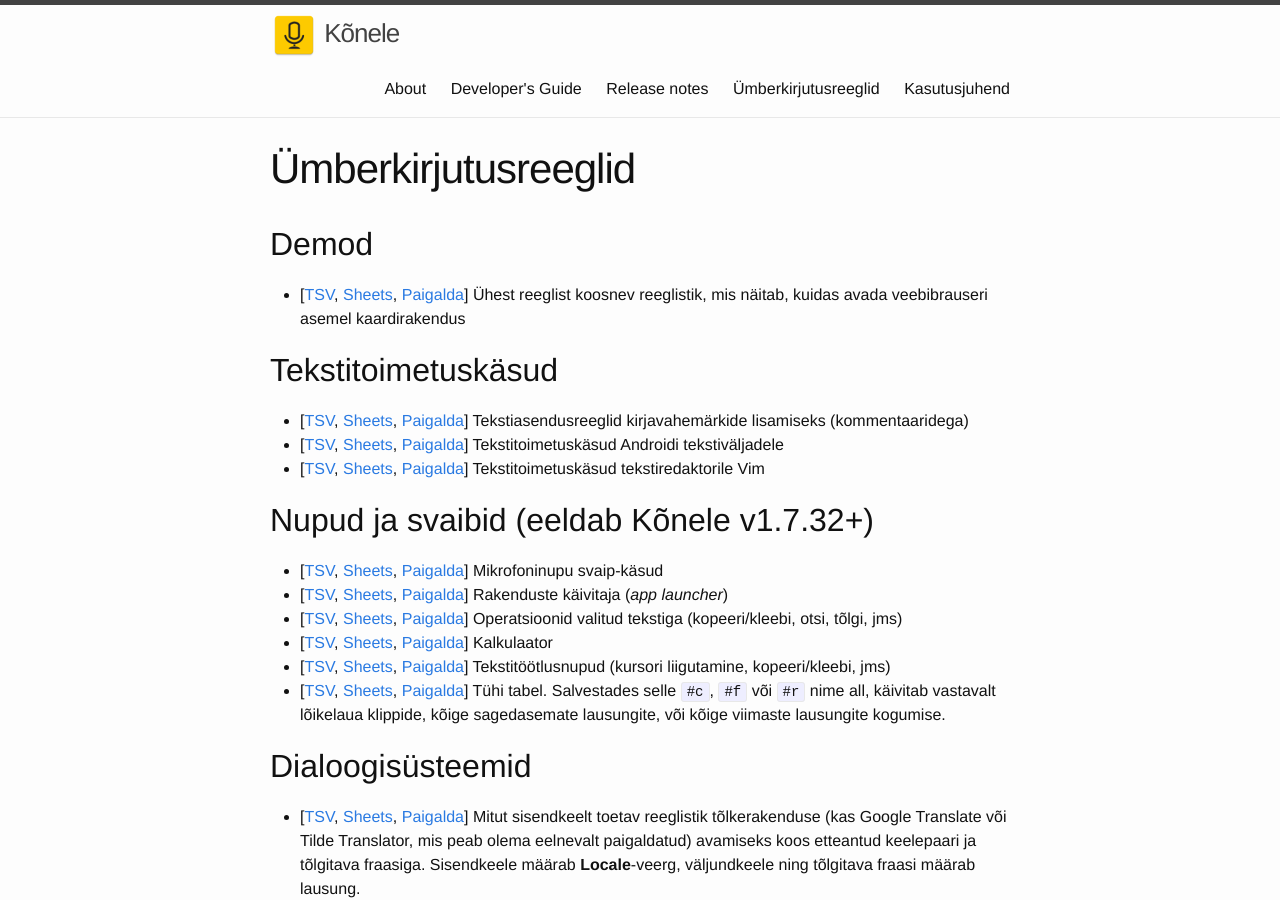
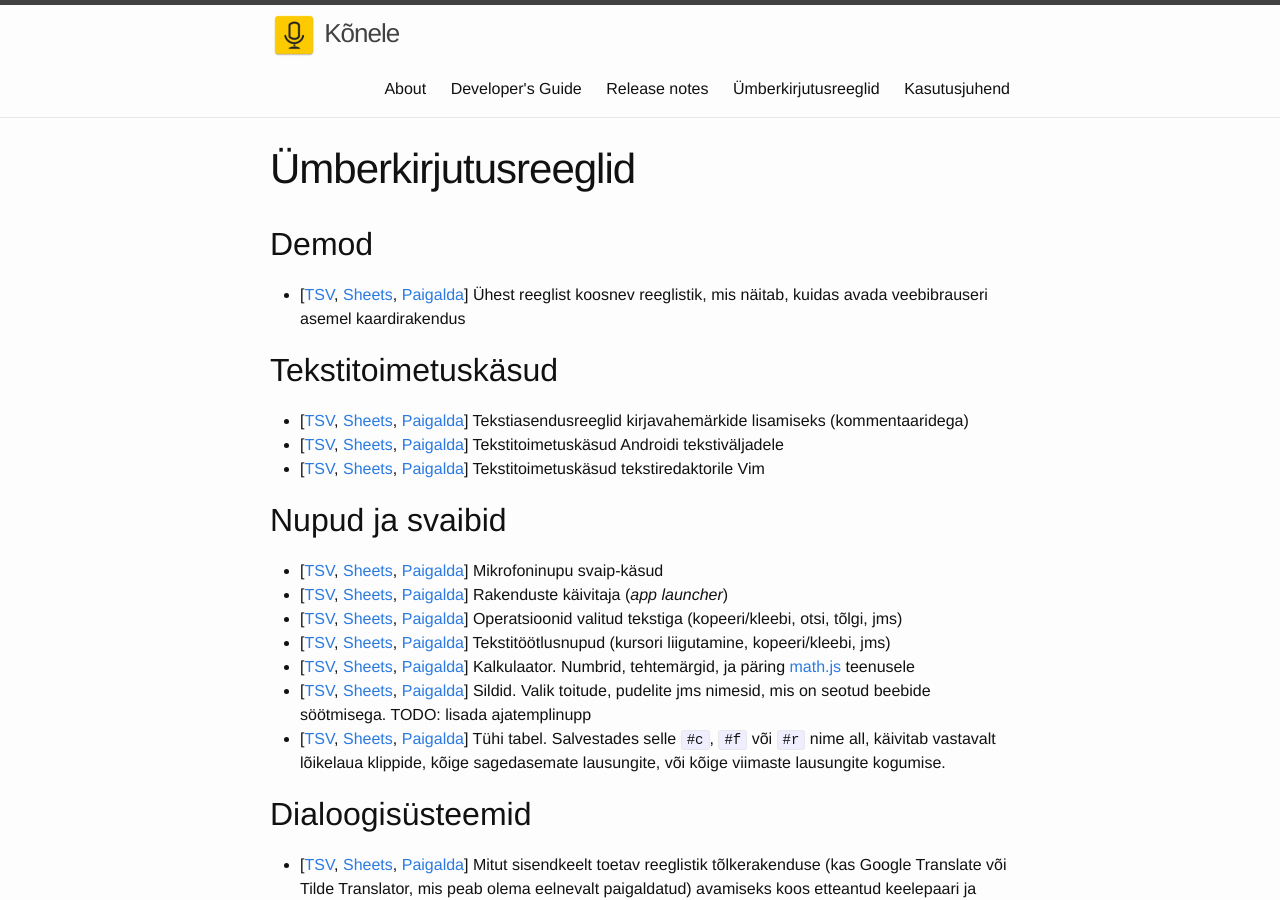
Before and after one commit to Kaljurand/K6nele, a Jekyll site: the page built from docs/et/rewrites.md, in a window 1280 px wide and 900 px high. Built offline with Jekyll 4.4.1, drawn with Linux system fonts in a browser that asks for light colours; comment, search, counter and statistics services are not loaded.

Commit message:
Rewrites. Add custom keyboard of baby products
+ improve docs

```diff
--- a/docs/et/rewrites.md
+++ b/docs/et/rewrites.md
@@ -15,14 +15,15 @@ Tekstitoimetuskäsud
 - [[TSV](https://docs.google.com/spreadsheets/d/1cOkZZ1l8aEsWNHj_ynZm9VPKuktDWCy4tRZlT7qc_Og/export?format=tsv), [Sheets](https://docs.google.com/spreadsheets/d/1cOkZZ1l8aEsWNHj_ynZm9VPKuktDWCy4tRZlT7qc_Og/edit?usp=sharing), [Paigalda](1cOkZZ1l8aEsWNHj_ynZm9VPKuktDWCy4tRZlT7qc_Og.html)] Tekstitoimetuskäsud Androidi tekstiväljadele
 - [[TSV](https://docs.google.com/spreadsheets/d/13yVjVHMrHVBMZQYaBkHXdvE5U_MUgkW7XbKONYCc2xA/export?format=tsv), [Sheets](https://docs.google.com/spreadsheets/d/13yVjVHMrHVBMZQYaBkHXdvE5U_MUgkW7XbKONYCc2xA/edit?usp=sharing), [Paigalda](13yVjVHMrHVBMZQYaBkHXdvE5U_MUgkW7XbKONYCc2xA.html)] Tekstitoimetuskäsud tekstiredaktorile Vim
 
-Nupud ja svaibid (eeldab Kõnele v1.7.32+)
------------------------------------------
+Nupud ja svaibid
+----------------
 
 - [[TSV](https://docs.google.com/spreadsheets/d/1h7IZFTzfVQH808laHl5ekt7JJnhXgjidnVAOdklmXPs/export?format=tsv), [Sheets](https://docs.google.com/spreadsheets/d/1h7IZFTzfVQH808laHl5ekt7JJnhXgjidnVAOdklmXPs/edit?usp=sharing), [Paigalda](1h7IZFTzfVQH808laHl5ekt7JJnhXgjidnVAOdklmXPs.html)] Mikrofoninupu svaip-käsud
 - [[TSV](https://docs.google.com/spreadsheets/d/1zmeVsyvWD_R3z_IEsBcAYR81ILsiUNGtzPj1K7x74mM/export?format=tsv), [Sheets](https://docs.google.com/spreadsheets/d/1zmeVsyvWD_R3z_IEsBcAYR81ILsiUNGtzPj1K7x74mM/edit?usp=sharing), [Paigalda](1zmeVsyvWD_R3z_IEsBcAYR81ILsiUNGtzPj1K7x74mM.html)] Rakenduste käivitaja (_app launcher_)
 - [[TSV](https://docs.google.com/spreadsheets/d/1ZVUFSBtKczdSpRa3CladG1QhxMga5Pjf9jAqo7SIgKo/export?format=tsv), [Sheets](https://docs.google.com/spreadsheets/d/1ZVUFSBtKczdSpRa3CladG1QhxMga5Pjf9jAqo7SIgKo/edit?usp=sharing), [Paigalda](1ZVUFSBtKczdSpRa3CladG1QhxMga5Pjf9jAqo7SIgKo.html)] Operatsioonid valitud tekstiga (kopeeri/kleebi, otsi, tõlgi, jms)
-- [[TSV](https://docs.google.com/spreadsheets/d/1K8Q-uHMwZABXshyANPhh76ojKm-_HMiHdMeRi0aKURc/export?format=tsv), [Sheets](https://docs.google.com/spreadsheets/d/1K8Q-uHMwZABXshyANPhh76ojKm-_HMiHdMeRi0aKURc/edit?usp=sharing), [Paigalda](1K8Q-uHMwZABXshyANPhh76ojKm-_HMiHdMeRi0aKURc.html)] Kalkulaator
 - [[TSV](https://docs.google.com/spreadsheets/d/1PvkhIzzX8FuPDpRT5ylFv1R3Kw9ESnYgqqXxG6zDwIw/export?format=tsv), [Sheets](https://docs.google.com/spreadsheets/d/1PvkhIzzX8FuPDpRT5ylFv1R3Kw9ESnYgqqXxG6zDwIw/edit?usp=sharing), [Paigalda](1PvkhIzzX8FuPDpRT5ylFv1R3Kw9ESnYgqqXxG6zDwIw.html)] Tekstitöötlusnupud (kursori liigutamine, kopeeri/kleebi, jms)
+- [[TSV](https://docs.google.com/spreadsheets/d/1K8Q-uHMwZABXshyANPhh76ojKm-_HMiHdMeRi0aKURc/export?format=tsv), [Sheets](https://docs.google.com/spreadsheets/d/1K8Q-uHMwZABXshyANPhh76ojKm-_HMiHdMeRi0aKURc/edit?usp=sharing), [Paigalda](1K8Q-uHMwZABXshyANPhh76ojKm-_HMiHdMeRi0aKURc.html)] Kalkulaator. Numbrid, tehtemärgid, ja päring [math.js](https://mathjs.org) teenusele
+- [[TSV](https://docs.google.com/spreadsheets/d/1PLM6TJ7T84OrDE1lMzqom2WhlYOMh8g7wIJ1_uy_r4E/export?format=tsv), [Sheets](https://docs.google.com/spreadsheets/d/1PLM6TJ7T84OrDE1lMzqom2WhlYOMh8g7wIJ1_uy_r4E/edit?usp=sharing), [Paigalda](1PLM6TJ7T84OrDE1lMzqom2WhlYOMh8g7wIJ1_uy_r4E.html)] Sildid. Valik toitude, pudelite jms nimesid, mis on seotud beebide söötmisega. TODO: lisada ajatemplinupp
 - [[TSV](https://docs.google.com/spreadsheets/d/126BVW7jYPcXMWOeeCfRbnYHCNwYa5zW10c9l2DQCqDU/export?format=tsv), [Sheets](https://docs.google.com/spreadsheets/d/126BVW7jYPcXMWOeeCfRbnYHCNwYa5zW10c9l2DQCqDU/edit?usp=sharing), [Paigalda](126BVW7jYPcXMWOeeCfRbnYHCNwYa5zW10c9l2DQCqDU.html)] Tühi tabel. Salvestades selle `#c`, `#f` või `#r` nime all, käivitab vastavalt lõikelaua klippide, kõige sagedasemate lausungite, või kõige viimaste lausungite kogumise.
 
 Dialoogisüsteemid
```
Also changed, not shown: docs/et/1K8Q-uHMwZABXshyANPhh76ojKm-_HMiHdMeRi0aKURc.md (+1 -1 lines), docs/et/1TC7hGq9SDrpiDmRjCxvFzfi6GJwOgKpQDQqTm086Xuk.md (+1 -1 lines), docs/et/1h7IZFTzfVQH808laHl5ekt7JJnhXgjidnVAOdklmXPs.md (+1 -1 lines), docs/et/rewrites.csv (+4 -3 lines).
